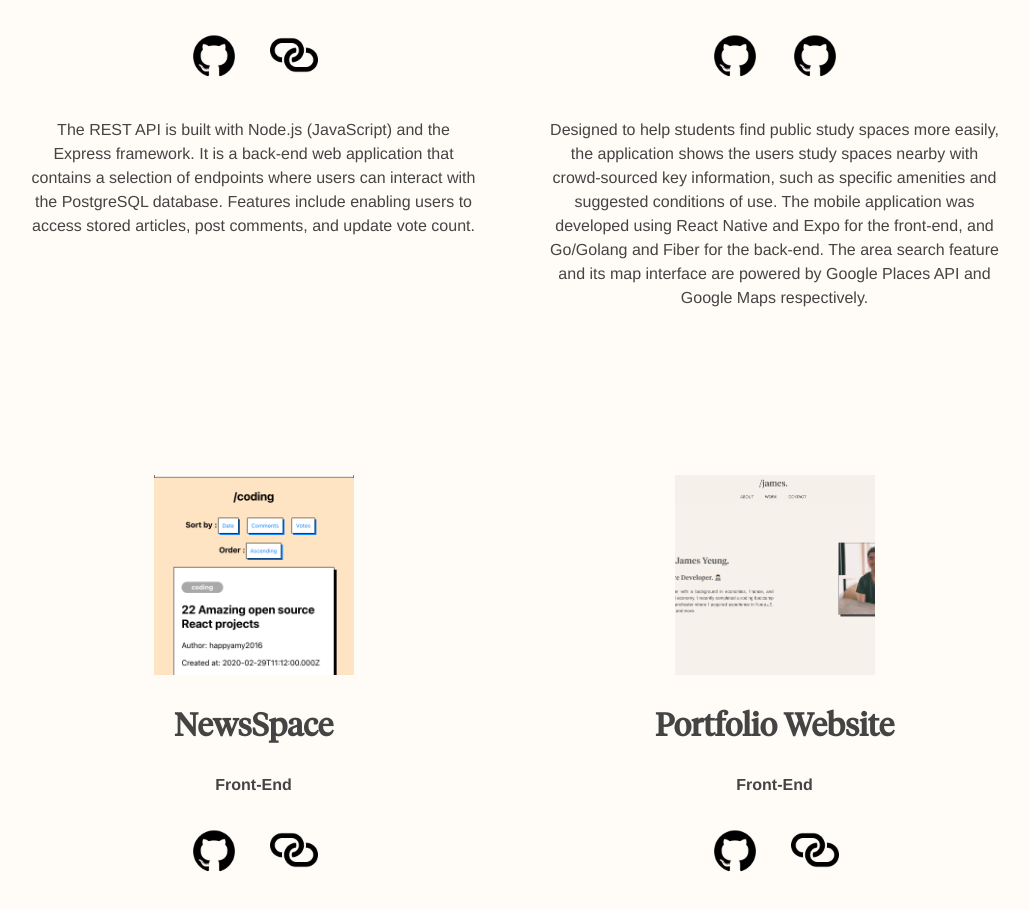
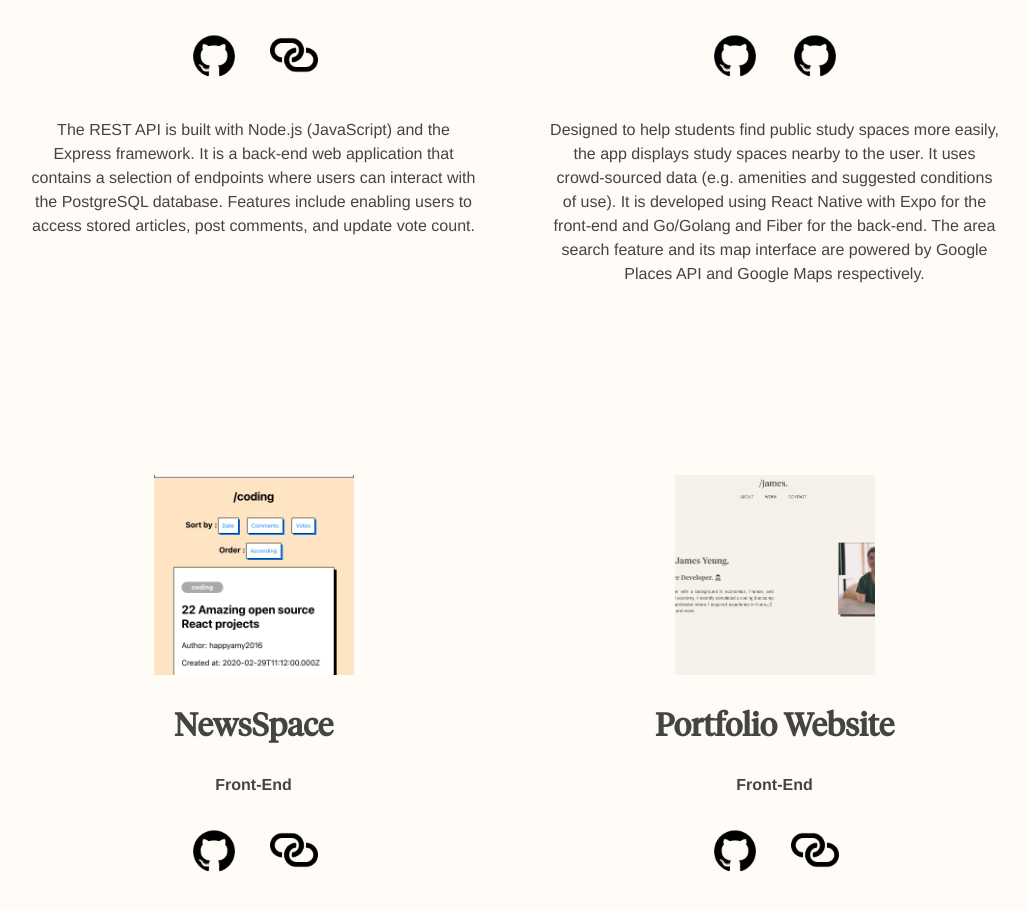
Before and after one commit to OneInfiniteLoops/Portfolio, a React (Create React App) app: page / in a window 1280 px wide. Shown: the part 2046-2956 px from the top of the page, without its empty margins (126-1155 px from the left). Built offline with nearby package versions, Linux system fonts and the light colour scheme.

Commit message:
Edits description of StudyOut

```diff
--- a/src/components/Work.jsx
+++ b/src/components/Work.jsx
@@ -32,7 +32,7 @@ const Work = () => {
       githubLink1: "https://github.com/OneInfiniteLoops/studyout",
       githubLink2: "https://github.com/jaykeHarrison/studyout-api",
       description:
-        "Designed to help students find public study spaces more easily, the application shows the users study spaces nearby with crowd-sourced key information, such as specific amenities and suggested conditions of use. The mobile application was developed using React Native and Expo for the front-end, and Go/Golang and Fiber for the back-end. The area search feature and its map interface are powered by Google Places API and Google Maps respectively.",
+        "Designed to help students find public study spaces more easily, the app displays study spaces nearby to the user. It uses crowd-sourced data (e.g. amenities and suggested conditions of use). It is developed using React Native with Expo for the front-end and Go/Golang and Fiber for the back-end. The area search feature and its map interface are powered by Google Places API and Google Maps respectively.",
     },
     {
       name: "Portfolio Website",
```
